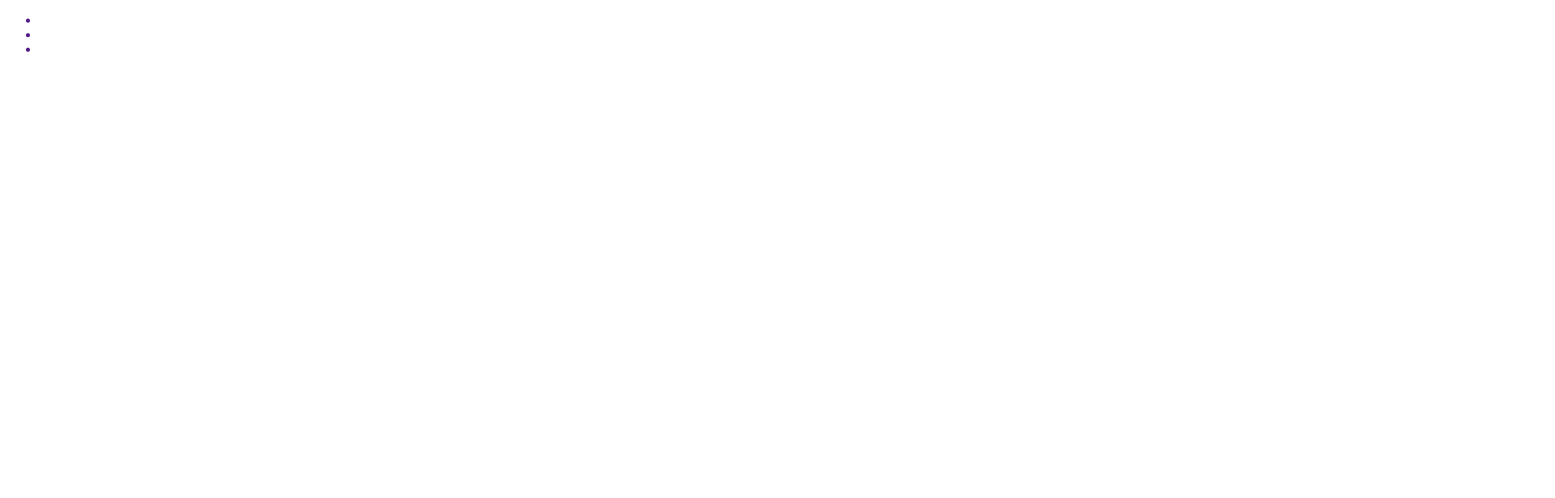
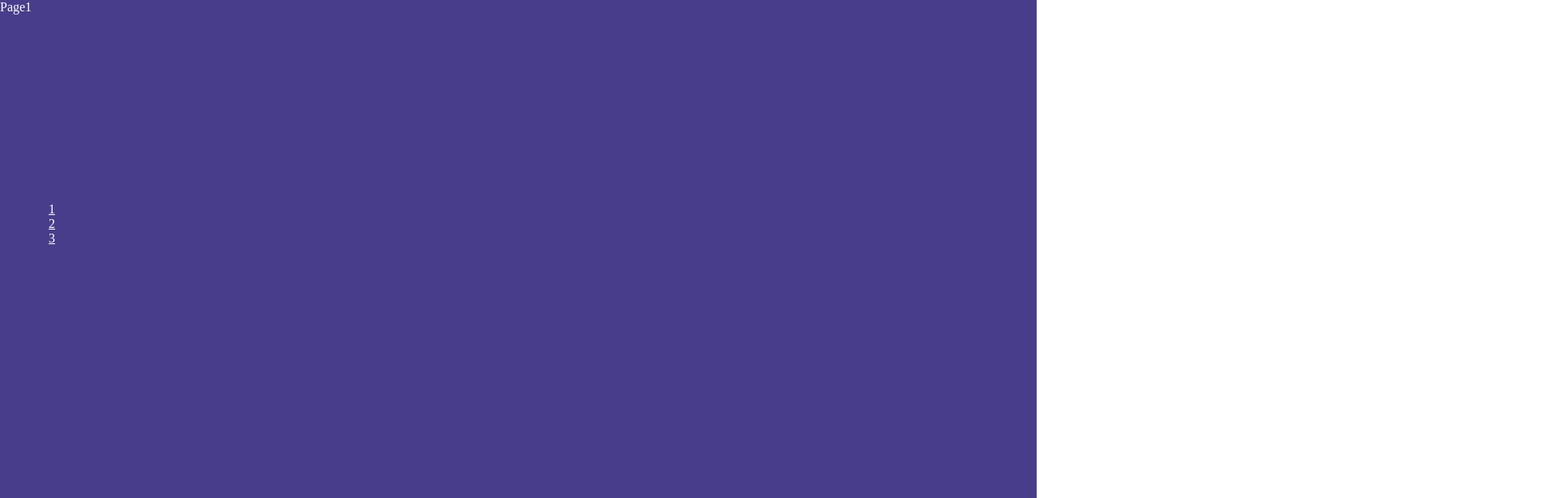
Before and after one commit to msa-sadeghi/web_2shanbe_16, a plain HTML site: page session12.1/index.html in a window 1280 px wide. Shown: the top 616 px of the page at 81% size, 1920 px wide, since content can reach past the window. Drawn offline with Linux system fonts and the light colour scheme.

Commit message:
vertical menu

```diff
--- a/session12.1/index.html
+++ b/session12.1/index.html
@@ -10,11 +10,14 @@
     <div class="ct" id="t1">
         <div class="ct" id="t2">
             <div class="ct" id="t3">
-                <ul>
-                    <a href=""><li></li></a>
-                    <a href=""><li></li></a>
-                    <a href=""><li></li></a>
+                <ul class="menu">
+                    <a href="#t1"><li>1</li></a>
+                    <a href="#t2"><li>2</li></a>
+                    <a href="#t3"><li>3</li></a>
                 </ul>
+                <div class="page" id="p1">Page1</div>
+                <div class="page" id="p2">Page2</div>
+                <div class="page" id="p3">Page3</div>
             </div>
         </div>
     </div>
--- a/session12.1/style.css
+++ b/session12.1/style.css
@@ -0,0 +1,59 @@
+body, .page{
+    width: 100%;
+    height: 100%;
+    padding: 0;
+    margin: 0;
+    color: white;
+    overflow: hidden;
+    transition: all 2s ease;
+}
+
+.page{
+    position: absolute;
+}
+
+#p1{
+  left: 0;
+}
+
+#p2, #p3{
+    left:200%
+}
+
+#p1{
+    background-color: darkslateblue;
+}
+#p2{
+    background-color: gold;
+}
+#p3{
+    background-color: rebeccapurple;
+}
+
+#t2:target #p2,
+#t3:target #p3
+{
+    transform: translateX(-190%);
+}
+
+#t2:target #p1, #t3:target #p1{
+    background-color: black;
+}
+
+ul.menu{
+    position: absolute;
+    top: 0;
+    left: 0;
+    bottom: 0;
+    height: 300px;
+    width: 10%;
+    z-index: 1;
+    text-align: center;
+    padding: 0;
+    margin: auto;
+
+}
+
+ul.menu a{
+    color: white;
+}
--- /dev/null
+++ b/session13/style.css
@@ -0,0 +1,28 @@
+li{
+    display: inline-block;
+    padding: 20px;
+    cursor: pointer;
+}
+.sub-menu{
+    background-color: rgb(227, 224, 224);
+    display: none;
+    position: absolute;
+    animation: test 2s;
+}
+.sub-menu li{
+    display: block;
+}
+.has-sub-menu{
+    position: relative;
+}
+.has-sub-menu:hover .sub-menu{
+ display: block;
+}
+@keyframes test {
+    0%{
+        background-color: aqua;
+    }
+    100%{
+        background-color: rgb(129, 97, 231);
+    }
+}
```
Also changed, not shown: session13/index.html (added, +27 -0 lines).
